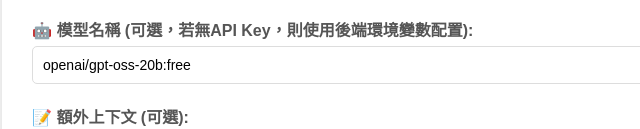
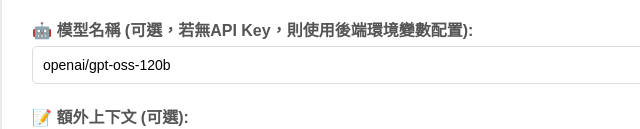
Before and after one commit to bestian/sensemaker-backend, a website: page test-api.html in a window 1280 px wide. Shown: the part 825-954 px from the top of the page, 238-878 px from the left. Drawn offline with Linux system fonts and the light colour scheme; no server answers.

Commit message:
預設模型用openai/gpt-oss-120b

```diff
--- a/test-api.html
+++ b/test-api.html
@@ -142,7 +142,7 @@
 
             <div class="form-group">
                 <label for="model">🤖 模型名稱 (可選，若無API Key，則使用後端環境變數配置):</label>
-                <input type="text" id="model" name="model" placeholder="openai/gpt-oss-20b:free" value="openai/gpt-oss-20b:free">
+                <input type="text" id="model" name="model" placeholder="openai/gpt-oss-120b" value="openai/gpt-oss-120b">
             </div>
 
             <div class="form-group">
```
